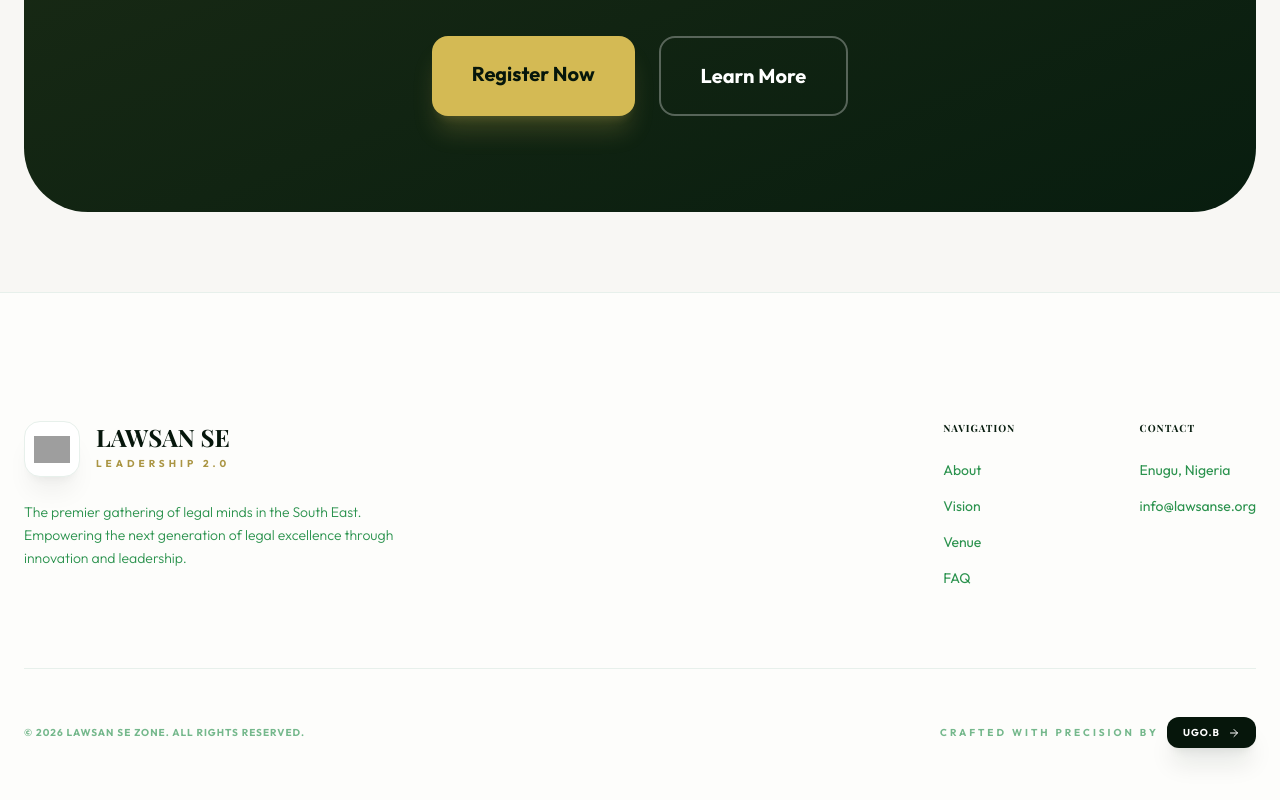
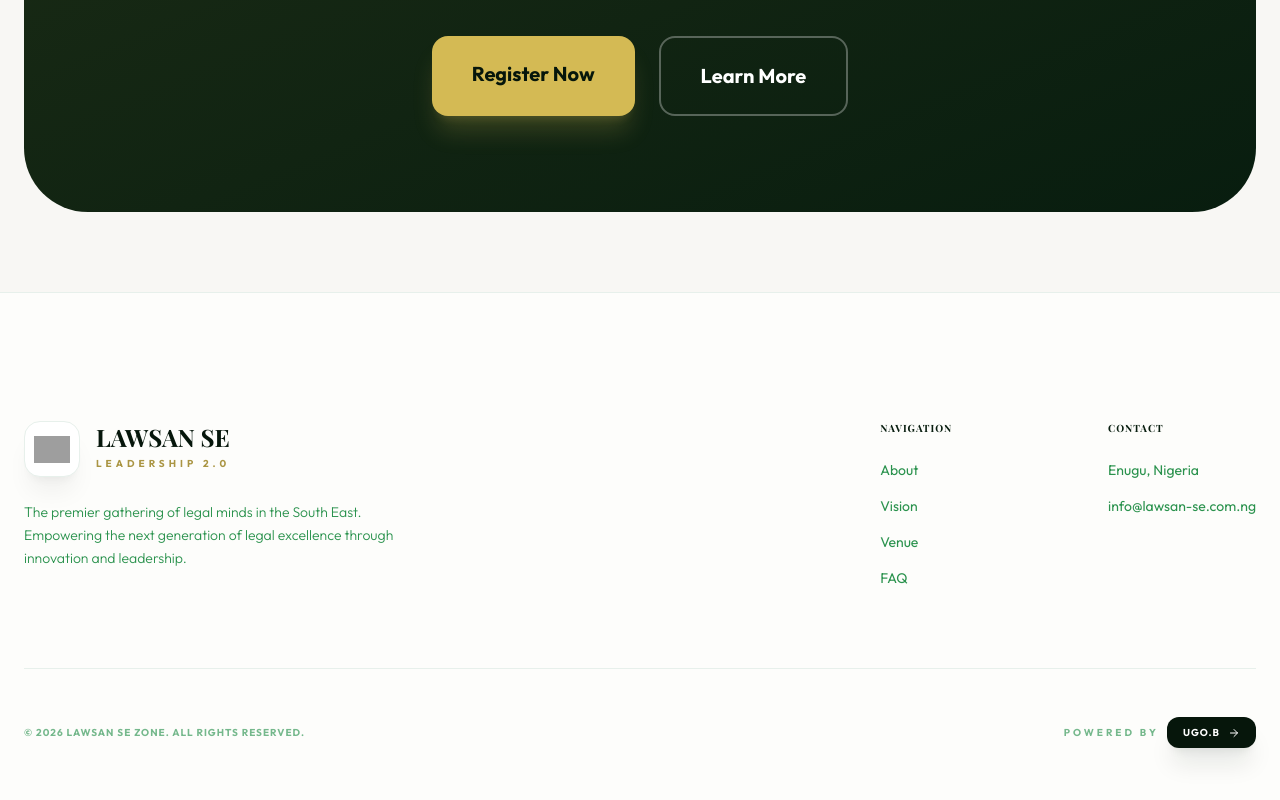
Before and after one commit to Donugob/lawsan-se-leadership-2.0, a Next.js app: page / in a window 1280 px wide. Shown: the part 5360-6160 px from the top of the page. Built offline with nearby package versions, Linux system fonts and the light colour scheme; grey boxes are pictures that could not be loaded; a web font is replaced by a local one.

Commit message:
chore: migrate domain to lawsan-se.com.ng across configuration, SEO, and contact details

```diff
--- a/src/app/admin/login/page.tsx
+++ b/src/app/admin/login/page.tsx
@@ -67,7 +67,7 @@ export default function LoginPage() {
                   value={email}
                   onChange={(e) => setEmail(e.target.value)}
                   className="w-full bg-forest-900/50 border border-white/10 rounded-2xl py-4 pl-12 pr-4 text-white placeholder:text-forest-700 focus:outline-none focus:ring-2 focus:ring-gold-500/50 transition-all"
-                  placeholder="admin@lawsanse.org"
+                  placeholder="admin@lawsan-se.com.ng"
                 />
               </div>
             </div>
--- a/src/app/admin/settings/page.tsx
+++ b/src/app/admin/settings/page.tsx
@@ -66,7 +66,7 @@ export default function SettingsPage() {
       icon: Shield,
       fields: [
         { label: "Paystack Mode", value: "Live Mode" },
-        { label: "Webhook URL", value: "https://lawsanse.org/api/webhook/paystack" },
+        { label: "Webhook URL", value: "https://llc.lawsan-se.com.ng/api/webhook/paystack" },
       ]
     });
   }
--- a/src/app/admin/team/page.tsx
+++ b/src/app/admin/team/page.tsx
@@ -168,7 +168,7 @@ export default function TeamPage() {
                   required
                   value={inviteData.name}
                   onChange={(e) => setInviteData({...inviteData, name: e.target.value})}
-                  placeholder="John Doe"
+                  placeholder="Chidi Okoro"
                   className="w-full bg-forest-50/50 border border-forest-50 rounded-2xl py-4 px-5 text-forest-900 placeholder:text-forest-300 focus:outline-none focus:ring-2 focus:ring-gold-500/20 transition-all"
                 />
               </div>
@@ -182,7 +182,7 @@ export default function TeamPage() {
                     required
                     value={inviteData.email}
                     onChange={(e) => setInviteData({...inviteData, email: e.target.value})}
-                    placeholder="colleague@lawsanse.org"
+                    placeholder="colleague@lawsan-se.com.ng"
                     className="w-full bg-forest-50/50 border border-forest-50 rounded-2xl py-4 pl-12 pr-5 text-forest-900 placeholder:text-forest-300 focus:outline-none focus:ring-2 focus:ring-gold-500/20 transition-all"
                   />
                 </div>
--- a/src/app/layout.tsx
+++ b/src/app/layout.tsx
@@ -14,7 +14,7 @@ const outfit = Outfit({
 });
 
 export const metadata: Metadata = {
-  metadataBase: new URL("https://lawsan-leadership.vercel.app"),
+  metadataBase: new URL("https://llc.lawsan-se.com.ng"),
   title: {
     default: "Lawsan SE Leadership Conference 2.0",
     template: "%s | Lawsan SE 2.0"
@@ -26,7 +26,7 @@ export const metadata: Metadata = {
   openGraph: {
     type: "website",
     locale: "en_NG",
-    url: "https://lawsan-leadership.vercel.app",
+    url: "https://llc.lawsan-se.com.ng",
     title: "Lawsan SE Leadership Conference 2.0 | Excellence in Motion",
     description: "Emerging Lawyers, Emerging Realities. Register now for the premier legal leadership event in Enugu.",
     siteName: "Lawsan SE 2.0",
--- a/src/app/page.tsx
+++ b/src/app/page.tsx
@@ -503,7 +503,7 @@ export default function LandingPage() {
                 <h4 className="text-[10px] uppercase tracking-widest font-bold text-forest-900">Contact</h4>
                 <div className="flex flex-col gap-4">
                   <span className="text-sm text-forest-500">Enugu, Nigeria</span>
-                  <span className="text-sm text-forest-500">info@lawsanse.org</span>
+                  <span className="text-sm text-forest-500">info@lawsan-se.com.ng</span>
                 </div>
               </div>
             </div>
@@ -517,7 +517,7 @@ export default function LandingPage() {
             </div>
 
             <div className="flex items-center gap-2 group">
-              <span className="text-[10px] font-bold uppercase tracking-[0.3em] text-forest-300">Crafted with precision by</span>
+              <span className="text-[10px] font-bold uppercase tracking-[0.3em] text-forest-300">Powered By</span>
               <Link
                 href="https://build-with-ugob.com.ng/"
                 target="_blank"
--- a/src/app/register/page.tsx
+++ b/src/app/register/page.tsx
@@ -277,7 +277,7 @@ export default function RegisterPage() {
                     <div className="grid grid-cols-1 md:grid-cols-2 gap-4 md:gap-5">
                       <div>
                         <label className="block text-xs font-bold text-forest-900 uppercase tracking-widest mb-2">First Name</label>
-                        <input {...register("firstName")} className="w-full px-4 py-3.5 rounded-2xl bg-white border border-forest-200 focus:outline-none focus:ring-2 focus:ring-gold-500 transition-all shadow-sm" placeholder="John" />
+                        <input {...register("firstName")} className="w-full px-4 py-3.5 rounded-2xl bg-white border border-forest-200 focus:outline-none focus:ring-2 focus:ring-gold-500 transition-all shadow-sm" placeholder="Ebuka" />
                         {errors.firstName && <p className="text-red-500 text-xs mt-1.5 font-medium">{errors.firstName.message}</p>}
                       </div>
                       <div>
@@ -289,7 +289,7 @@ export default function RegisterPage() {
 
                     <div>
                       <label className="block text-xs font-bold text-forest-900 uppercase tracking-widest mb-2">Email Address</label>
-                      <input {...register("email")} type="email" className="w-full px-4 py-3.5 rounded-2xl bg-white border border-forest-200 focus:outline-none focus:ring-2 focus:ring-gold-500 transition-all shadow-sm" placeholder="john@example.com" />
+                      <input {...register("email")} type="email" className="w-full px-4 py-3.5 rounded-2xl bg-white border border-forest-200 focus:outline-none focus:ring-2 focus:ring-gold-500 transition-all shadow-sm" placeholder="delegate@lawsan-se.com.ng" />
                       {errors.email && <p className="text-red-500 text-xs mt-1.5 font-medium">{errors.email.message}</p>}
                     </div>
 
--- a/src/app/robots.ts
+++ b/src/app/robots.ts
@@ -7,6 +7,6 @@ export default function robots(): MetadataRoute.Robots {
       allow: '/',
       disallow: ['/admin/', '/api/admin/'],
     },
-    sitemap: 'https://lawsan-leadership.vercel.app/sitemap.xml',
+    sitemap: 'https://llc.lawsan-se.com.ng/sitemap.xml',
   };
 }
--- a/src/app/sitemap.ts
+++ b/src/app/sitemap.ts
@@ -1,7 +1,7 @@
 import { MetadataRoute } from 'next';
 
 export default function sitemap(): MetadataRoute.Sitemap {
-  const baseUrl = 'https://lawsan-leadership.vercel.app';
+  const baseUrl = 'https://llc.lawsan-se.com.ng';
 
   return [
     {
--- a/src/components/seo/EventSchema.tsx
+++ b/src/components/seo/EventSchema.tsx
@@ -25,11 +25,11 @@ export default function EventSchema() {
     "organizer": {
       "@type": "Organization",
       "name": "Lawsan South East",
-      "url": "https://lawsan-leadership.vercel.app"
+      "url": "https://llc.lawsan-se.com.ng"
     },
     "offers": {
       "@type": "Offer",
-      "url": "https://lawsan-leadership.vercel.app/register",
+      "url": "https://llc.lawsan-se.com.ng/register",
       "price": "3150",
       "priceCurrency": "NGN",
       "availability": "https://schema.org/InStock",
--- a/src/lib/resend.ts
+++ b/src/lib/resend.ts
@@ -9,7 +9,7 @@ export async function sendTicketEmail({ email, firstName, regId, pdfBuffer }: {
   pdfBuffer: Buffer
 }) {
   try {
-    const fromDomain = process.env.RESEND_FROM_DOMAIN || 'lawsanse.org';
+    const fromDomain = process.env.RESEND_FROM_DOMAIN || 'lawsan-se.com.ng';
     const { data, error } = await resend.emails.send({
       from: `Leadership Conference <no-reply@${fromDomain}>`,
       to: [email],
@@ -117,7 +117,7 @@ export async function sendAdminInvitationEmail({ email, name, setupUrl }: {
   setupUrl: string
 }) {
   try {
-    const fromDomain = process.env.RESEND_FROM_DOMAIN || 'lawsanse.org';
+    const fromDomain = process.env.RESEND_FROM_DOMAIN || 'lawsan-se.com.ng';
     const { data, error } = await resend.emails.send({
       from: `Leadership Security <no-reply@${fromDomain}>`,
       to: [email],
```
